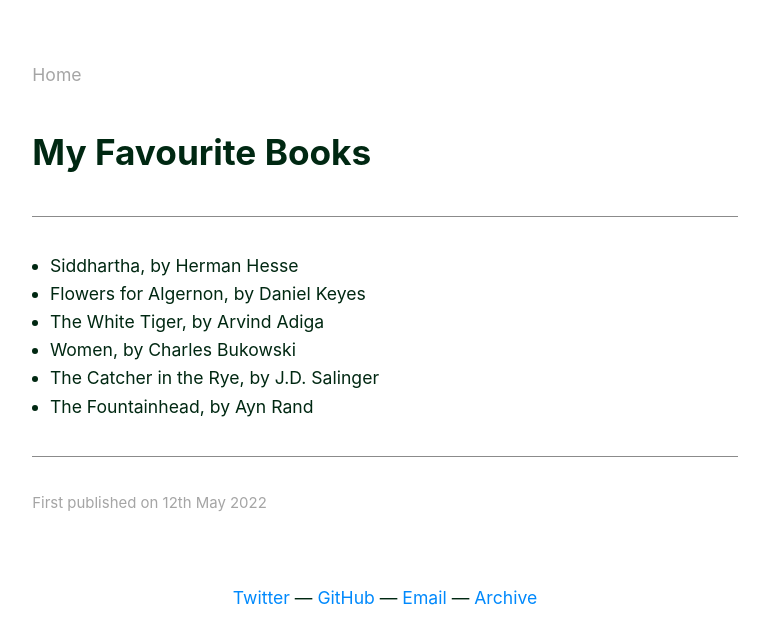
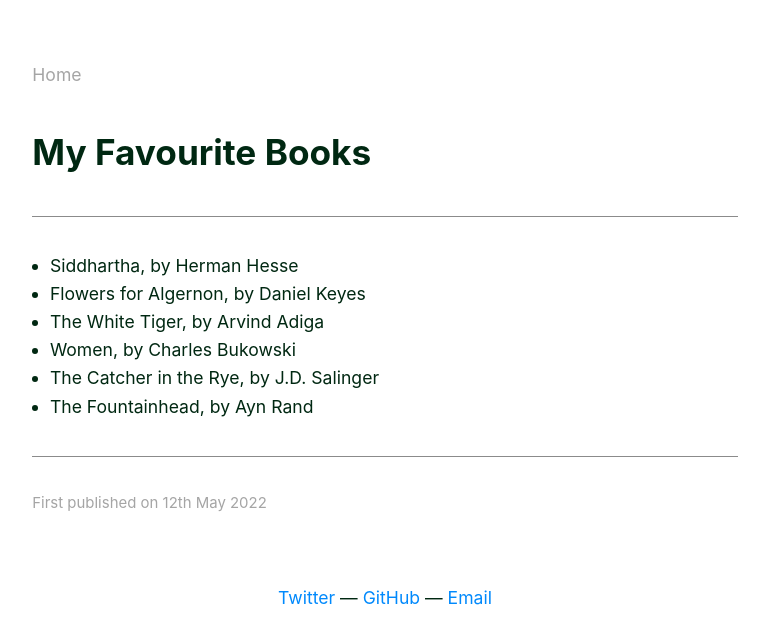
Before and after one commit to anshulxyz/anshulxyz.github.io, a Jekyll site: the page built from _posts/2022-05-12-books.md, in a window 1280 px wide. Shown: the top 644 px of the page, without its empty margins (255-1024 px from the left). Built offline with Jekyll 4.4.1, drawn with Linux system fonts in a browser that asks for light colours.

Commit message:
Remove link to archive from post footer

```diff
--- a/_layouts/post.html
+++ b/_layouts/post.html
@@ -21,8 +21,7 @@
     <footer>
       <a href="https://twitter.com/anshulxyz">Twitter</a> &mdash;
       <a href="https://github.com/anshulxyz">GitHub</a> &mdash;
-      <a href="mailto:anshulc1995@gmail.com">Email</a> &mdash;
-      <a href="{% link archive.md %}">Archive</a>
+      <a href="mailto:anshulc1995@gmail.com">Email</a>
     </footer>
   </div>
 
```
